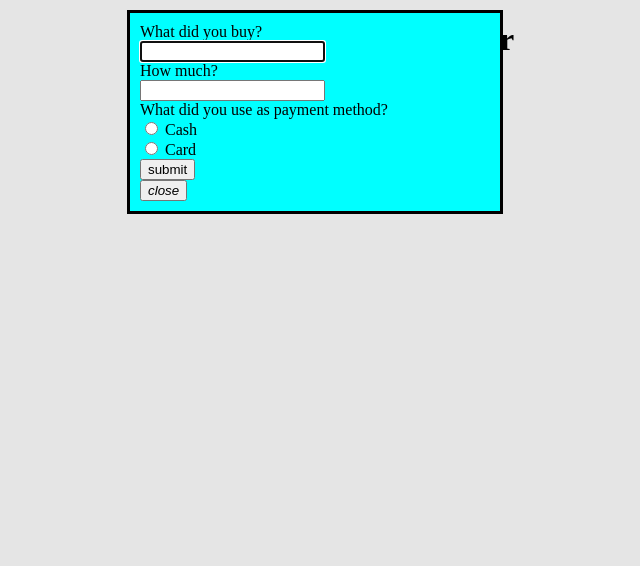
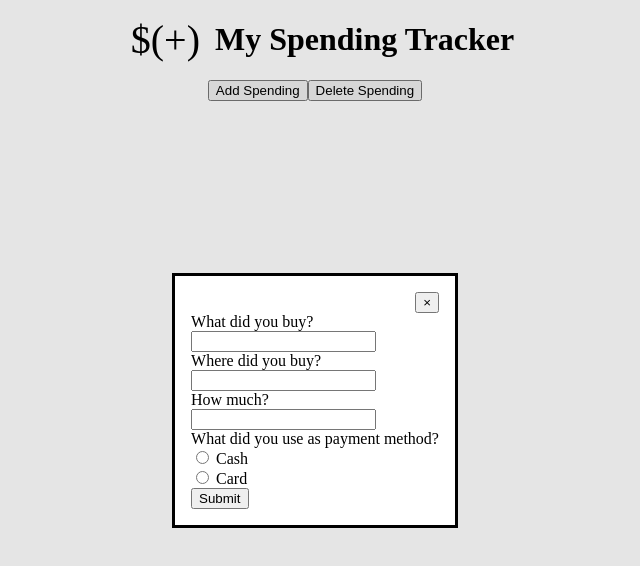
Before and after one commit to misLuigi/Nursing-Care-Patient-Tracker, a plain HTML site: page index.html in a window 1280 px wide. Both pictures are taken after a click on the button "Add Spending". Shown: the whole page, without its empty margins (325-965 px from the left). Drawn offline with Linux system fonts and the light colour scheme.

Commit message:
Added the js logic and functionalities of the buttons, variables and events.

```diff
--- a/index.html
+++ b/index.html
@@ -15,11 +15,17 @@
     <button id="add-spending-el">Add Spending</button>
     <button id="delete-btn-el">Delete Spending</button>
   </div>
+  <!--start of modal section-->
   <dialog class="modal-overlay">
     <div class="modal-container">
+      <button class="close-overlay-btn">
+        &times;
+      </button>
       <form class="form" method="dialog">
         <label for="name-of-item">What did you buy?</label><br>
         <input type="text" id="name-of-item" name="name-of-item"><br>
+        <label for="where">Where did you buy?</label><br>
+        <input type="text" id="where" name="where"><br>
         <label for="cost-of-item">How much?</label><br>
         <input type="number" id="cost-of-item" name="cost-of-item"><br>
         <label class="payment-method">What did you use as payment method?</label><br>
@@ -27,17 +33,13 @@
         <label for="cash">Cash</label><br>
         <input type="radio" id="card" name="payment-method" value="Cash">
         <label for="card">Card</label><br>
-
-
-        <input type="submit" value="submit">
+        <button class="submit-btn" type="submit">Submit</button>
       </form>
-      <button class="close-overlay-btn">
-        <i class="fas fa-times">close</i>
-      </button>
     </div>
   </dialog>
+  <!--end of modal section-->
   <section class="dashboard-panel-el">
-
+    <p id="panel-el"></p>
   </section>
 
   <script src="index.js"></script>
--- a/index.js
+++ b/index.js
@@ -26,13 +26,55 @@ console.log(modalOverlay)
 const closeOverlayBtn = document.querySelector(".close-overlay-btn")
 console.log(closeOverlayBtn)
 
+// variables and elements of form and its values.
+const nameOfItem = document.getElementById("name-of-item")
+console.log(nameOfItem)
+const placeToBuy = document.getElementById("where")
+console.log(placeToBuy)
+const cost = document.getElementById("cost-of-item")
+console.log(cost)
+
+
+const submitBtn = document.querySelector(".submit-btn")
+console.log(submitBtn)
+
+// opens the modal for adding new item.
 addSpendingBtn.addEventListener("click", function() {
   modalOverlay.showModal();
 })
-
+// closes the modal. but, clicking the 'submit' button will also do the same thing.
 closeOverlayBtn.addEventListener("click", function() {
   modalOverlay.close();
 })
+
+//functions:
+let newData = [] // data will be store in this array when addItem event is successful.
+const addItem = (event) => {
+  event.preventDefault();
+  const paymentMethod = document.querySelector('input[name = "payment-method"]:checked') // this get the selected value of the radio button. and it should be inside the scope of this event.
+  console.log(paymentMethod)
+  let newItems = {
+    name: nameOfItem.value,
+    store: placeToBuy.value,
+    price: cost.value,
+    methodOfPayment: paymentMethod ? paymentMethod.value : null // check if one of the radio button is selected.
+  }
+
+  newData.push(newItems)
+  console.log(newData)
+  document.forms[0].reset();
+
+  modalOverlay.close();
+
+  const panel = document.getElementById("panel-el")
+console.log(panel.textContent = JSON.stringify(newData))
+}
+// this listen for the event that when submit button is clicked, then the addItem event will be push to newData array.
+document.addEventListener('DOMContentLoaded', () => {
+  submitBtn.addEventListener('click', addItem);
+})
+
+
 
 // onValue section.
 /*onValue(referenceInDB, function(snapshot) {
--- a/style.css
+++ b/style.css
@@ -21,14 +21,8 @@ body {
   align-items: center;
 }
 
-.modal-overlay {
-  display: ;
-  justify-content: center;
-  align-items: center;
-  padding: 10px;
-  margin-top: 10px;
-  background-color: aqua;
-  width: 350px;
+.close-overlay-btn {
+  display: block;
   margin-left: auto;
-  margin-right: auto;
+  margin-right: 0;
 }
```
